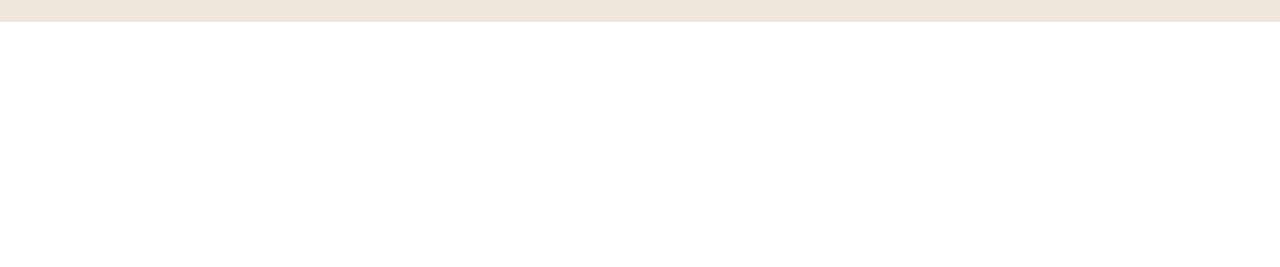
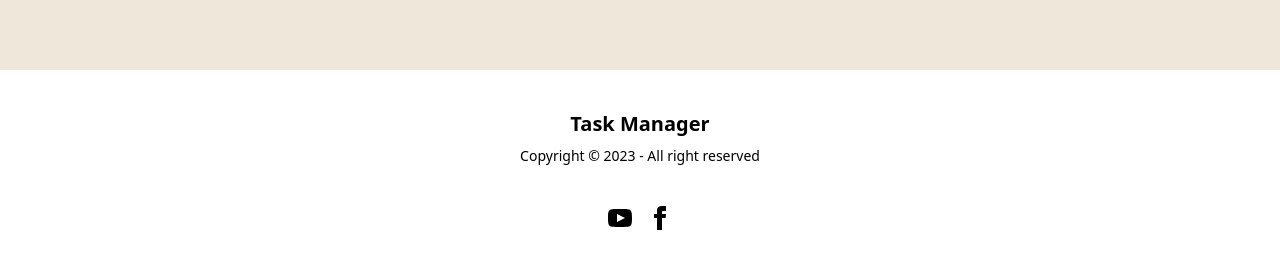
Before and after one commit to tanjib10/task-management, a React (Vite) app: page / in a window 1280 px wide. Shown: the part 1010-1277 px from the top of the page. Before the commit the page ends 1032 px from the top, so only its background shows below. Built offline with nearby package versions, Linux system fonts and the light colour scheme; no server answers.

Commit message:
added footer

```diff
--- /dev/null
+++ b/src/Footer/Footer.jsx
@@ -0,0 +1,43 @@
+const Footer = () => {
+  return (
+    <div>
+      <footer className="mt-12 footer footer-center p-10 bg-white text-black">
+        <aside>
+          <p className="font-bold text-xl">
+            Task Manager
+            <br />
+          </p>
+          <p>Copyright © 2023 - All right reserved</p>
+        </aside>
+        <nav>
+          <div className="grid grid-flow-col gap-4">
+            <a href="https://www.facebook.com/">
+              <svg
+                xmlns="http://www.w3.org/2000/svg"
+                width="24"
+                height="24"
+                viewBox="0 0 24 24"
+                className="fill-current"
+              >
+                <path d="M19.615 3.184c-3.604-.246-11.631-.245-15.23 0-3.897.266-4.356 2.62-4.385 8.816.029 6.185.484 8.549 4.385 8.816 3.6.245 11.626.246 15.23 0 3.897-.266 4.356-2.62 4.385-8.816-.029-6.185-.484-8.549-4.385-8.816zm-10.615 12.816v-8l8 3.993-8 4.007z"></path>
+              </svg>
+            </a>
+            <a href="https://www.youtube.com/">
+              <svg
+                xmlns="http://www.w3.org/2000/svg"
+                width="24"
+                height="24"
+                viewBox="0 0 24 24"
+                className="fill-current"
+              >
+                <path d="M9 8h-3v4h3v12h5v-12h3.642l.358-4h-4v-1.667c0-.955.192-1.333 1.115-1.333h2.885v-5h-3.808c-3.596 0-5.192 1.583-5.192 4.615v3.385z"></path>
+              </svg>
+            </a>
+          </div>
+        </nav>
+      </footer>
+    </div>
+  );
+};
+
+export default Footer;
--- a/src/Home/Home.jsx
+++ b/src/Home/Home.jsx
@@ -1,6 +1,7 @@
 import Audience from "../Audience/Audience";
 import Navbar from "../Navbar/Navbar";
 import Banner from "./Banner";
+import Footer from "../Footer/Footer";
 
 const Home = () => {
   return (
@@ -8,6 +9,7 @@
       <Navbar></Navbar>
       <Banner></Banner>
       <Audience></Audience>
+      <Footer></Footer>
     </div>
   );
 };
```
